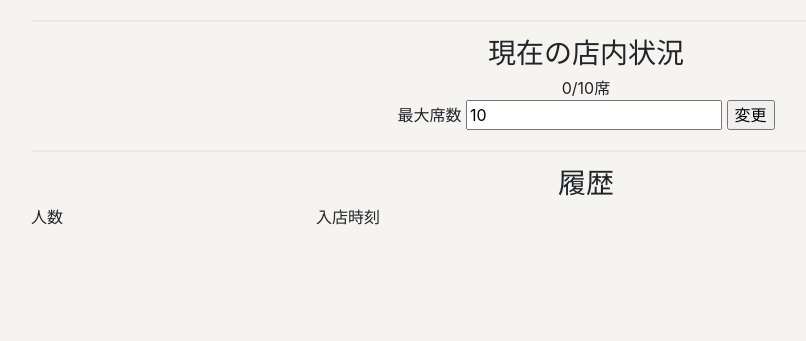
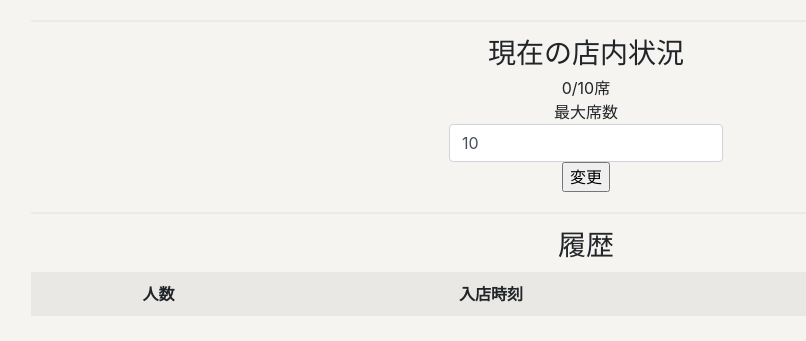
Before and after one commit to kasuuuu4423/dont-touch-menu, a PHP site: page / in a window 1280 px wide. Shown: the part 136-477 px from the top of the page, without its empty margins (54-860 px from the left). Run offline with PHP 8.4, Linux system fonts and the light colour scheme; the visitor is signed in with stand-in values (Sample User, id 1); tables that the repository leaves empty hold one stand-in row (values such as "Sample post"); data that the repository does not hold is empty.

Commit message:
[update] なぞ

```diff
--- a/control/css/common.css
+++ b/control/css/common.css
@@ -41,12 +41,12 @@ h2 {
   text-align: center !important;
 }
 
-.btn:hover{
+.btn:hover {
   color: #ffffff;
   text-decoration-line: underline;
 }
 
-.btn-red{
+.btn-red {
   margin: auto;
   background: #d33142;
   color: #ffffff;
@@ -55,7 +55,7 @@ h2 {
   border-radius: 0.25rem;
 }
 
-.btn-green{
+.btn-green {
   margin: auto;
   background: #3dbd44;
   color: #ffffff;
@@ -64,7 +64,7 @@ h2 {
   border-radius: 0.25rem;
 }
 
-.btn-blue{
+.btn-blue {
   margin: auto;
   background: #3177d3;
   color: #ffffff;
@@ -72,3 +72,121 @@ h2 {
   padding: 5px 10px;
   border-radius: 0.25rem;
 }
+
+.tbl {
+  margin-top: 5px;
+}
+
+.tbl .row .tbl_row .row {
+  padding: 10px 0;
+  align-items: center;
+}
+
+.tbl .row .tbl_row:nth-child(1) {
+  font-weight: bold;
+}
+
+.tbl .row .tbl_row:nth-child(2n+1) {
+  background-clip: content-box;
+  background-color: #eae8e5;
+}
+
+.tbl_history .tbl_num {
+  text-align: center;
+}
+
+.tbl_history .tbl_enter {
+  text-align: center;
+}
+
+.tbl_history .tbl_enter .tbl_enter_date {
+  margin-right: 3px;
+}
+
+.tbl_history .tbl_leave_date {
+  margin-right: 5px;
+}
+
+.update_index .tbl_item:first-of-type {
+  margin-top: 30px;
+}
+
+.update_index .tbl_item:nth-of-type(n+2) {
+  margin-top: 75px;
+}
+
+.update_index .tbl_item .menu_cat {
+  text-align: center;
+  font-weight: bold;
+  font-size: 1.5rem;
+  margin-bottom: 5px;
+}
+
+.update_index .tbl_item .tbl_update_index .tbl_row .menu {
+  text-align: center;
+  font-weight: normal;
+}
+
+.update_index .tbl_item .tbl_update_index .tbl_row .edit {
+  text-align: center;
+}
+
+.update_index .tbl_item .no_menu {
+  text-align: center;
+  font-weight: bold;
+}
+
+.update_index .tbl_item .btns {
+  margin-top: 15px;
+}
+
+.update_index .new_cat {
+  margin-top: 50px;
+  margin-bottom: 75px;
+}
+
+.update_index .new_cat a {
+  font-weight: bold;
+}
+
+.update_index .no_cat {
+  margin-top: 50px;
+  font-weight: bold;
+  font-size: 1.5rem;
+}
+
+.update_update .form_update .btns {
+  justify-content: center;
+  margin-top: 20px;
+}
+
+.update_update .form_update .btns div:first-of-type {
+  margin-right: 20px;
+}
+
+.update_update .form_update .btns .delete_btn {
+  margin-top: 5px;
+}
+
+.update_update .form_update .field .field_text {
+  padding-left: 30px;
+}
+
+.update_update .form_update .value input {
+  width: 100%;
+}
+
+input[type*="text"] {
+  display: flex;
+  align-items: center;
+  padding: .375rem .75rem;
+  font-size: 1rem;
+  line-height: 1.5;
+  color: #495057;
+  text-align: left;
+  white-space: nowrap;
+  background-color: #ffffff;
+  border: 1px solid #ced4da;
+  border-radius: .25rem;
+  margin: auto;
+}
```
